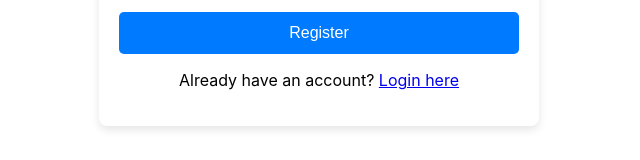
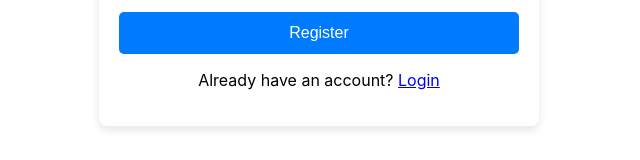
Before and after one commit to KathirProject123/Small-bets, a React (Create React App) app: page /register in a window 1280 px wide. Shown: the part 557-717 px from the top of the page, without its empty margins (321-961 px from the left). Built offline with nearby package versions, Linux system fonts and the light colour scheme.

Commit message:
reg-login

```diff
--- a/src/App.js
+++ b/src/App.js
@@ -8,8 +8,9 @@
     return (
         <Router>
             <Routes>
+                <Route path="/" element={<Login />} />
+                <Route path="/register" element={<Register />} />
                 <Route path="/login" element={<Login />} />
-                <Route path="/register" element={<Register />} />
                 <Route path="/dashboard" element={<Dashboard />} /> {/* Make sure Dashboard is imported correctly */}
             </Routes>
         </Router>
--- a/src/Register.js
+++ b/src/Register.js
@@ -41,7 +41,9 @@
         } else {
             console.log("Signup data", data);
             alert("Registration successful!");
-            navigate("/login");
+            setTimeout(() => {
+                navigate("/login");
+            }, 1500); // Adjust the delay time (1500 ms = 1.5 seconds)
         }
     };
 
@@ -57,8 +59,8 @@
                 <input type="number" name="year" placeholder="Year of Passing" onChange={handleChange} required />
                 <input type="password" name="password" placeholder="Password" onChange={handleChange} required />
                 <button type="submit">Register</button>
+                <p>Already have an account? <Link to="/login">Login</Link></p>
             </form>
-            <p>Already have an account? <Link to="/login">Login here</Link></p>
         </div>
     );
 }
```
